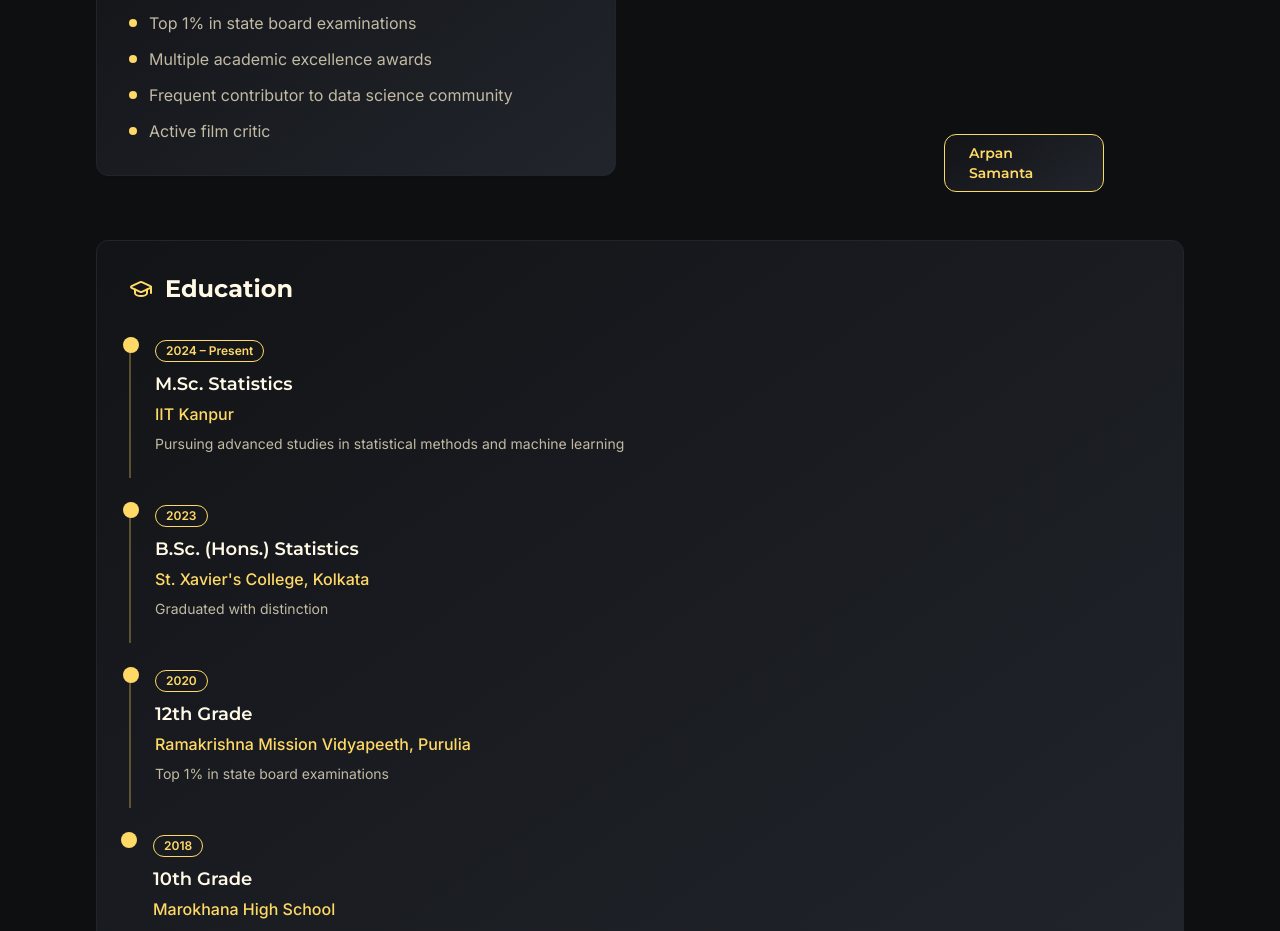
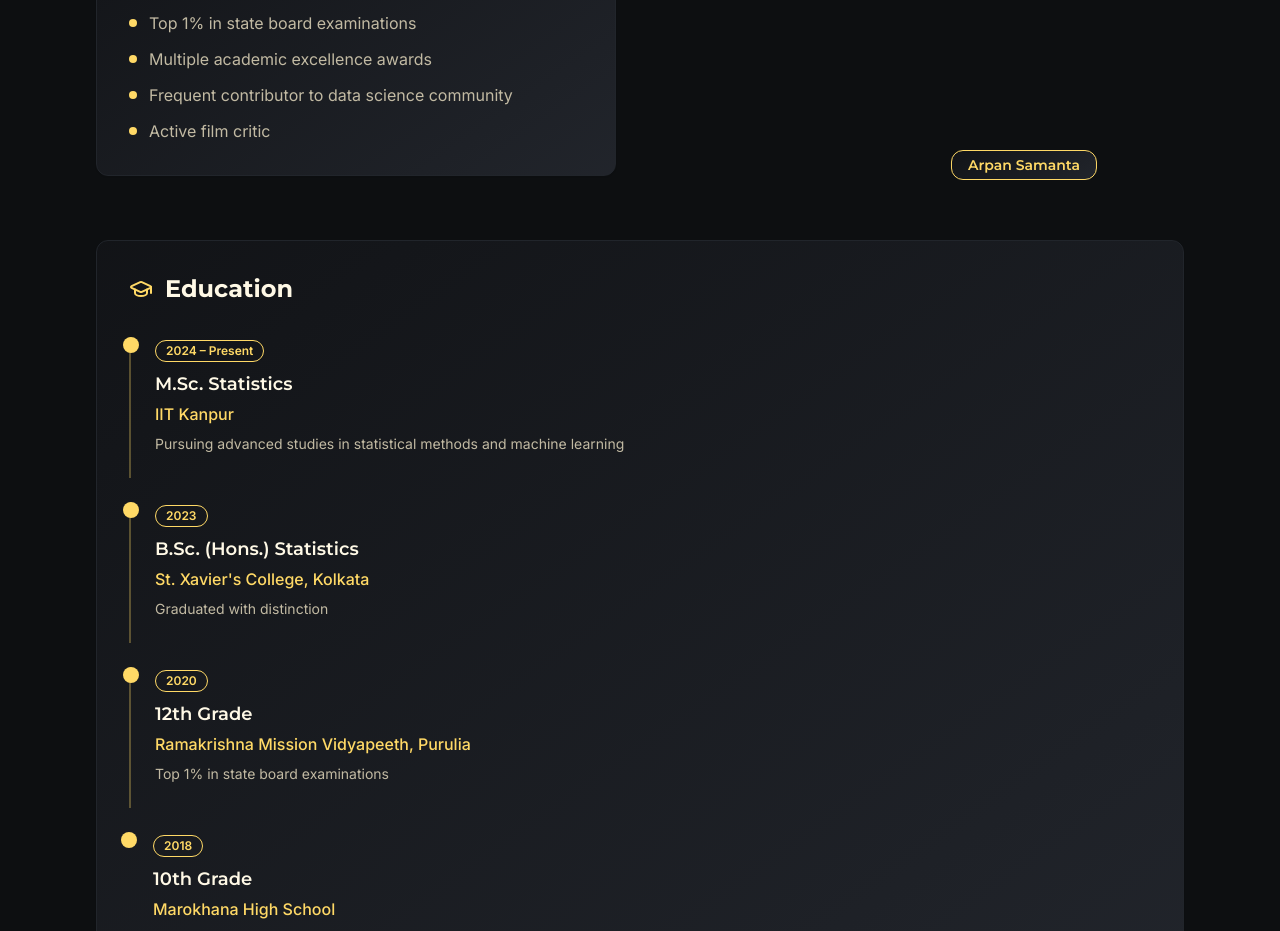
Before and after one commit to arcticOS2/arcticOS2.github.io, a React (Vite) app: page / in a window 1280 px wide. Shown: the part 1640-2571 px from the top of the page. Built offline with nearby package versions, Linux system fonts and the light colour scheme.

Commit message:
Update About.tsx

```diff
--- a/src/components/About.tsx
+++ b/src/components/About.tsx
@@ -106,7 +106,7 @@ const About = () => {
                   className="w-full h-full object-cover"
                 />
               </div>
-              <div className="absolute -bottom-4 left-1/2 transform -translate-x-1/2 bg-gradient-card border border-batman-gold rounded-lg px-6 py-2">
+              <div className="absolute -bottom-1 left-1/2 transform -translate-x-1/2 bg-gradient-card border border-batman-gold rounded-lg px-4 py-1">
                 <p className="text-batman-gold font-montserrat font-semibold text-sm">Arpan Samanta</p>
               </div>
             </div>
```
